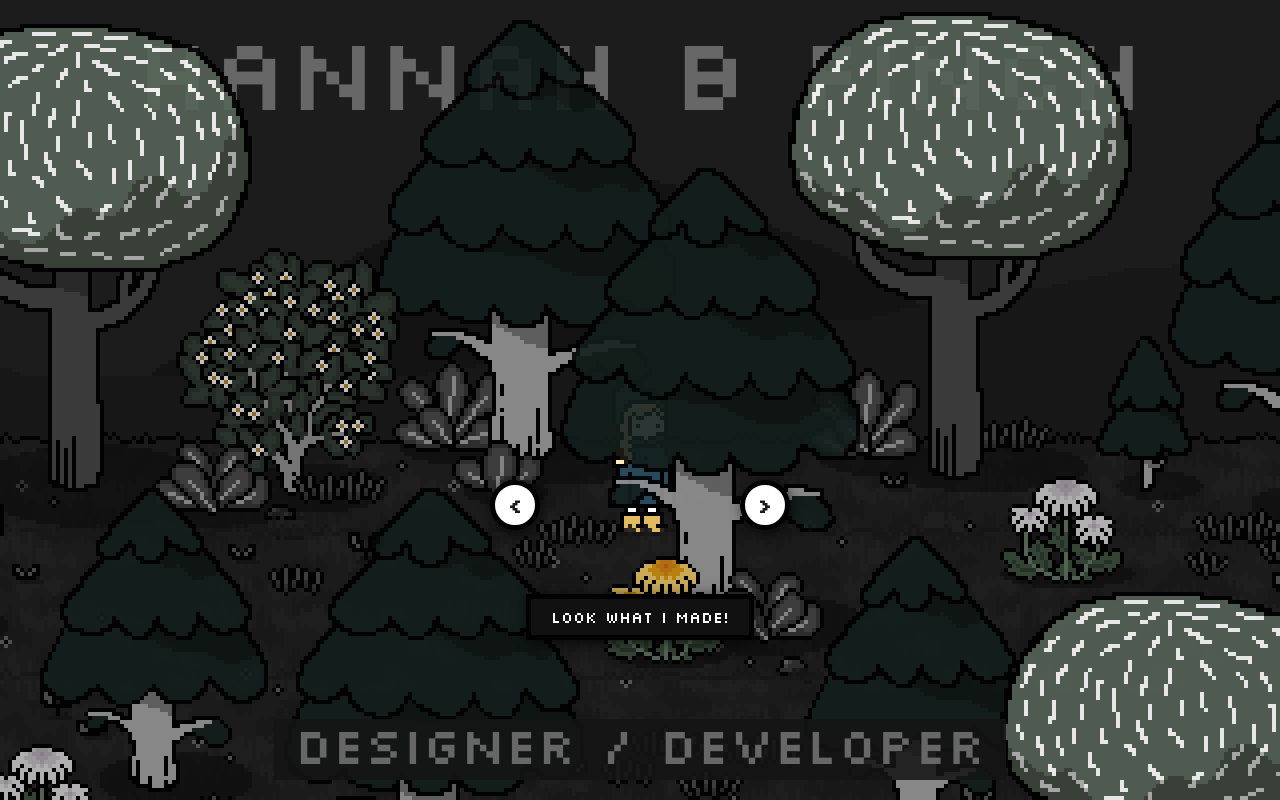
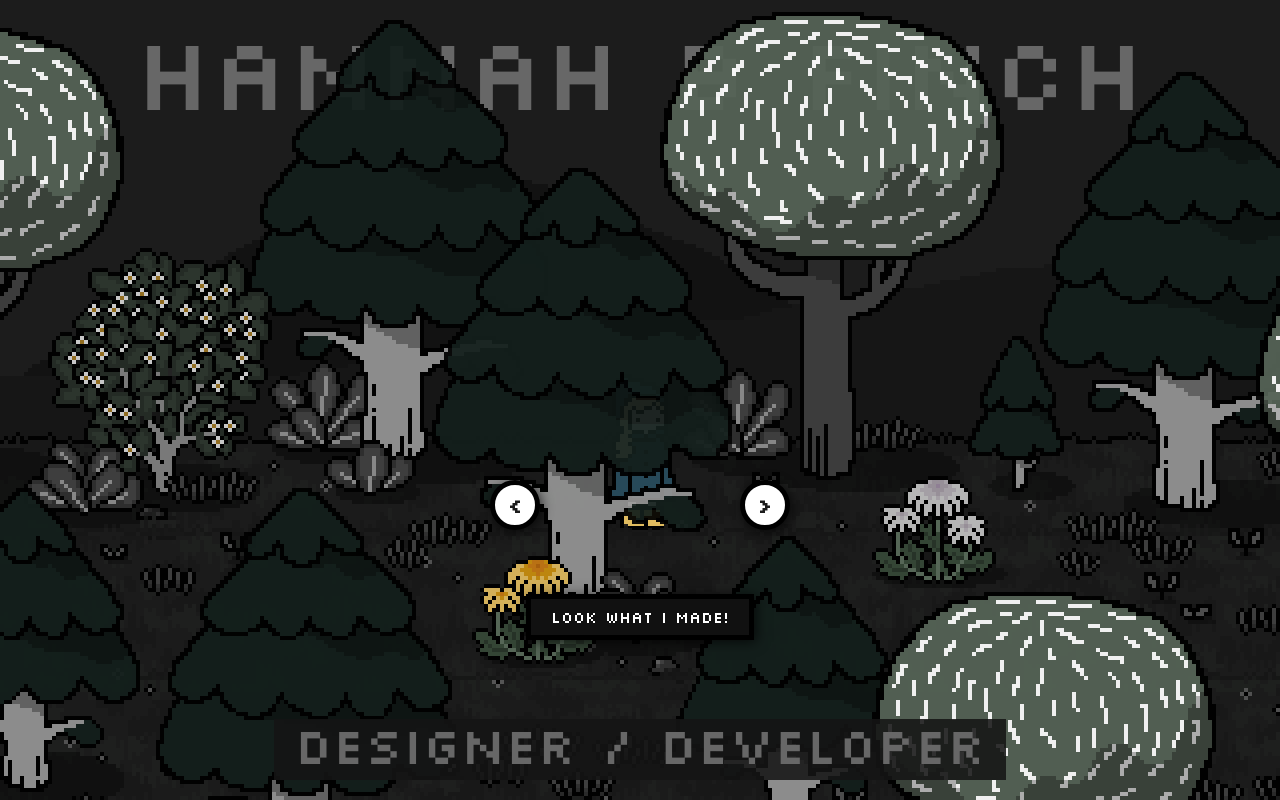
Before and after one commit to hannah-finch/pixel-portfolio, a React (Vite) app in the folder portfolio/: page / in a window 1280 px wide. Built offline with nearby package versions, Linux system fonts and the light colour scheme.

Commit message:
further game engine optimizations, background tiling

```diff
--- a/portfolio/src/pages/HomePage.jsx
+++ b/portfolio/src/pages/HomePage.jsx
@@ -5,7 +5,6 @@ function HomePage() {
   // Assets
   const meIdle = "./src/assets/animations/me_idle_front.gif";
   const meItem = "./src/assets/animations/me_item_front.gif";
-  const meWalkFront = "./src/assets/animations/me_walk_front.gif";
   const meWalkRight = "./src/assets/animations/me_walk_right.gif";
   const meWalkLeft = "./src/assets/animations/me_walk_left.gif";
 
@@ -25,7 +24,75 @@ function HomePage() {
   const fgRef = useRef(null);
   const ffgRef = useRef(null);
 
-  const speed = 300; // pixels per second
+  const speed = 400; // pixels per second
+  const IMAGE_WIDTH = 4864; // width in pixels of the actual background images, super important for tiling
+
+  // Background image assets
+  const bgImg = "./src/assets/animations/background_back.png";
+  const midImg = "./src/assets/animations/background.png";
+  const fgImg = "./src/assets/animations/background_front.gif";
+  const ffgImg = "./src/assets/animations/background_frontfront.gif";
+
+  const createLayer = (ref, img, zIndex) => (
+    <div
+      ref={ref}
+      style={{
+        position: "absolute",
+        top: 0,
+        left: 0,
+        width: `${IMAGE_WIDTH}px`,
+        height: "100%",
+        willChange: "transform",
+        zIndex: zIndex,
+        opacity: .94,
+      }}
+    >
+      {/* LEFT tile */}
+      <div
+        style={{
+          position: "absolute",
+          width: `${IMAGE_WIDTH}px`,
+          height: "100%",
+          left: `-${IMAGE_WIDTH}px`,
+          top: 0,
+          backgroundImage: `url(${img})`,
+          backgroundRepeat: "repeat-x",
+          backgroundSize: "cover",
+          backgroundPosition: "center",
+        }}
+      />
+
+      {/* CENTER tile */}
+      <div
+        style={{
+          position: "absolute",
+          width: `${IMAGE_WIDTH}px`,
+          height: "100%",
+          left: 0,
+          top: 0,
+          backgroundImage: `url(${img})`,
+          backgroundRepeat: "repeat-x",
+          backgroundSize: "cover",
+          backgroundPosition: "center",
+        }}
+      />
+
+      {/* RIGHT tile */}
+      <div
+        style={{
+          position: "absolute",
+          width: `${IMAGE_WIDTH}px`,
+          height: "100%",
+          left: `${IMAGE_WIDTH}px`,
+          top: 0,
+          backgroundImage: `url(${img})`,
+          backgroundRepeat: "repeat-x",
+          backgroundSize: "cover",
+          backgroundPosition: "center",
+        }}
+      />
+    </div>
+  );
 
   const animate = (time) => {
     if (!isMoving.current) return;
@@ -33,27 +100,26 @@ function HomePage() {
     let delta = time - lastTimeRef.current;
     lastTimeRef.current = time;
 
-    // Clamp big jumps
-    if (delta > 50) delta = 50;
+    if (delta > 50) delta = 50; // avoids big jumps
 
     const movement = speed * direction.current * (delta / 1000);
     positionRef.current += movement;
 
-    const pos = positionRef.current;
+    const apply = (ref, multiplier) => {
+      if (!ref.current) return;
 
-    // Move layers (parallax)
-    if (bgRef.current) {
-      bgRef.current.style.transform = `translateX(${pos * 0.4}px)`;
-    }
-    if (midRef.current) {
-      midRef.current.style.transform = `translateX(${pos * 0.6}px)`;
-    }
-    if (fgRef.current) {
-      fgRef.current.style.transform = `translateX(${pos * 0.8}px)`;
-    }
-    if (ffgRef.current) {
-      ffgRef.current.style.transform = `translateX(${pos}px)`;
-    }
+      const layerWidth = IMAGE_WIDTH;
+
+      const raw = positionRef.current * multiplier;
+      const wrapped = raw % layerWidth;
+
+      ref.current.style.transform = `translateX(${wrapped}px)`;
+    };
+
+    apply(bgRef, 0.1);
+    apply(midRef, 0.6);
+    apply(fgRef, 0.8);
+    apply(ffgRef, 1);
 
     animationRef.current = requestAnimationFrame(animate);
   };
@@ -84,6 +150,7 @@ function HomePage() {
   }, []);
 
   return (
+    <>
       <div
         style={{
           width: "100vw",
@@ -95,95 +162,33 @@ function HomePage() {
           alignItems: "center",
         }}
       >
-      {/* Whole world */}
+        {/* World */}
         <div
           ref={worldRef}
           style={{
             position: "absolute",
-          width: "200%",
+            top: "50%",
+            left: 0,
+            transform: "translateY(-50%)",
+            width: "100%",
             height: "100%",
-          top: 0,
-          left: 0,
+            display: "flex",
+            alignItems: "center",
+            justifyContent: "center",
           }}
         >
-        {/* Background (the far hills) */}
-        <div
-          ref={bgRef}
-          style={{
-            position: "absolute",
-            width: "200%",
-            height: "100%",
-            backgroundImage:
-              "url('./src/assets/animations/background_back.png')",
-            backgroundRepeat: "repeat-x",
-            backgroundPosition: "center",
-            willChange: "transform",
-          }}
-        />
-
-        {/* Midground */}
-        <div
-          ref={midRef}
-          style={{
-            position: "absolute",
-            width: "200%",
-            height: "100%",
-            backgroundImage: "url('./src/assets/animations/background.png')",
-            backgroundRepeat: "repeat-x",
-            backgroundPosition: "center",
-            opacity: 0.9,
-            willChange: "transform",
-          }}
-        />
-
-        {/* Foreground */}
-        <div
-          ref={fgRef}
-          style={{
-            position: "absolute",
-            width: "200%",
-            height: "100%",
-            pointerEvents: "none",
-            backgroundImage:
-              "url('./src/assets/animations/background_front.gif')",
-            backgroundRepeat: "repeat-x",
-            backgroundPosition: "center",
-            opacity: 0.9,
-            willChange: "transform",
-            zIndex: "1",
-          }}
-        />
-
-        {/* Very front foreground */}
-        <div
-          ref={ffgRef}
-          style={{
-            position: "absolute",
-            width: "200%",
-            height: "100%",
-            pointerEvents: "none",
-            backgroundImage:
-              "url('./src/assets/animations/background_frontfront.gif')",
-            backgroundRepeat: "repeat-x",
-            backgroundPosition: "center",
-            opacity: 0.9,
-            willChange: "transform",
-            zIndex: "1",
-          }}
-        />
-      </div>
+          {createLayer(bgRef, bgImg, 0)}
+          {createLayer(midRef, midImg, 0)}
+          {createLayer(fgRef, fgImg, 1)}
+          {createLayer(ffgRef, ffgImg, 1)}
 
           {/* PLAYER (look, it's a mini-me!) */}
-      <div
-        style={{
-          position: "absolute",
-          top: "47%",
-        }}
-      >
           <img
             src={meGifSrc}
-          onMouseEnter={() => setMeGifSrc(meWalkFront)}
-          onMouseLeave={() => setMeGifSrc(meIdle)}
+            style={{
+              position: "relative",
+              top: "50px",
+            }}
           />
         </div>
 
@@ -267,6 +272,7 @@ function HomePage() {
           </Link>
         </div>
       </div>
+    </>
   );
 }
 
```
Lines whose indentation alone changed are shown as unchanged.
